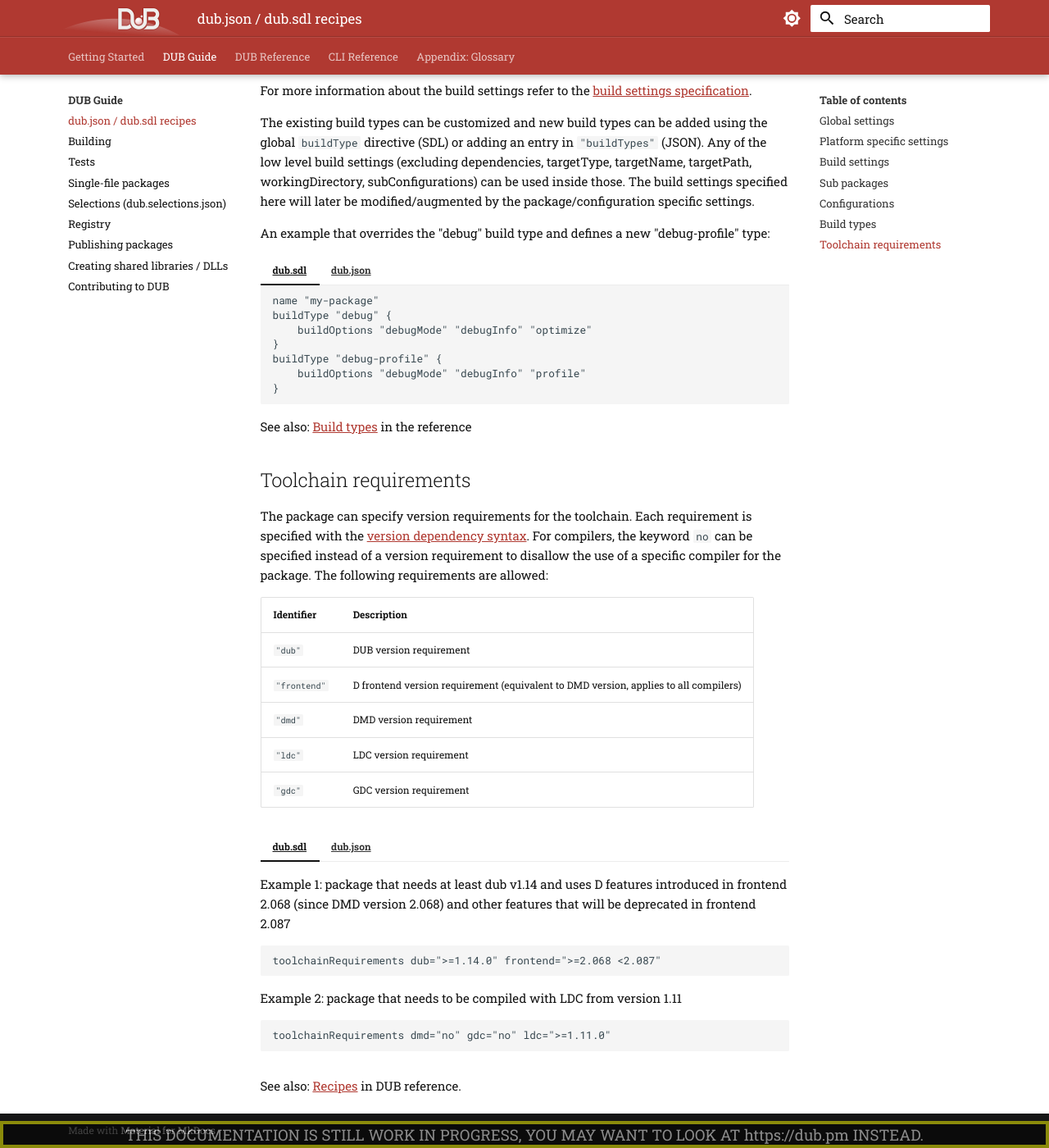
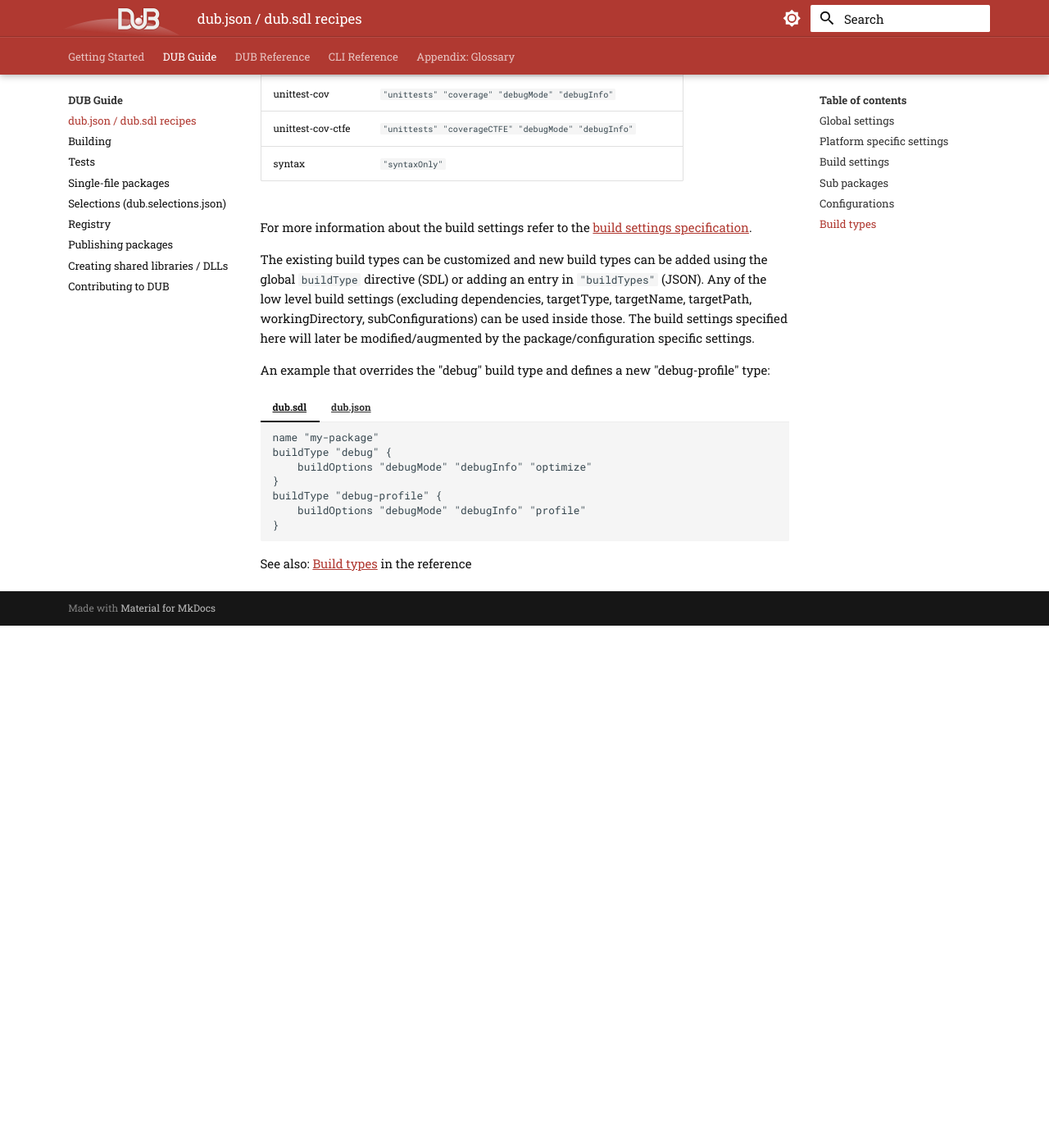
Before and after one commit to WebFreak001/dub-docs-v2, an MkDocs documentation site: the page built from docs/dub-guide/recipe.md, in a window 1280 px wide and 1400 px high, scrolled down 10237 px. Shown: the whole window at 82% size. Built offline with MkDocs 1.6.1 and Material for MkDocs 9.7.7, drawn with Linux system fonts in a browser that asks for light colours; comment, search, counter and statistics services are not loaded; after the commit the page ends 11000 px from its top, so only the background shows below that; some of the changed text lies outside the part shown.

Commit message:
small fixes, add reference/recipe, remove footer

````diff
--- a/docs/dub-guide/recipe.md
+++ b/docs/dub-guide/recipe.md
@@ -453,56 +459,3 @@ An example that overrides the "debug" build type and defines a new "debug-profil
     ```
 
 See also: [Build types](../dub-reference/buildtypes.md) in the reference
-
-## Toolchain requirements
-
-The package can specify version requirements for the toolchain. Each requirement is specified with the [version dependency syntax](../dub-reference/dependencies.md). For compilers, the keyword `no` can be specified instead of a version requirement to disallow the use of a specific compiler for the package. The following requirements are allowed:
-
-| Identifier | Description |
-| ---------- | ----------- |
-| `"dub"`    | DUB version requirement |
-|`"frontend"`| D frontend version requirement (equivalent to DMD version, applies to all compilers) |
-| `"dmd"`    | DMD version requirement |
-| `"ldc"`    | LDC version requirement |
-| `"gdc"`    | GDC version requirement |
-
-=== "dub.sdl"
-
-    Example 1: package that needs at least dub v1.14 and uses D features introduced in frontend 2.068 (since DMD version 2.068) and other features that will be deprecated in frontend 2.087
-
-    ```sdl
-    toolchainRequirements dub=">=1.14.0" frontend=">=2.068 <2.087"
-    ```
-
-    Example 2: package that needs to be compiled with LDC from version 1.11
-
-    ```sdl
-    toolchainRequirements dmd="no" gdc="no" ldc=">=1.11.0"
-    ```
-
-=== "dub.json"
-
-    Example 1: package that needs at least dub v1.14 and uses D features introduced in frontend 2.068 (since DMD version 2.068) and other features that will be deprecated in frontend 2.087
-
-    ```json
-    {
-        "toolchainRequirements": {
-            "dub": ">=1.14.0",
-            "frontend": ">=2.068 <2.087"
-        }
-    }
-    ```
-
-    Example 2: package that needs to be compiled with LDC from version 1.11
-
-    ```json
-    {
-        "toolchainRequirements": {
-            "dmd": "no",
-            "gdc": "no",
-            "ldc": ">=1.11"
-        }
-    }
-    ```
-
-See also: [Recipes](../dub-reference/recipe.md) in DUB reference.
--- a/docs/stylesheets/extra.css
+++ b/docs/stylesheets/extra.css
@@ -192,21 +192,6 @@ body:not([data-md-color-scheme="slate"]) .md-search__input::placeholder {
     mask-image: var(--md-admonition-icon--cli);
 }
 
-body:after {
-    content: "THIS DOCUMENTATION IS STILL WORK IN PROGRESS, YOU MAY WANT TO LOOK AT https://dub.pm INSTEAD.";
-    display: block;
-    position: fixed;
-    left: 0;
-    bottom: 0;
-    right: 0;
-    text-align: center;
-    border: 4px solid yellow;
-    background-color: black;
-    color: white;
-    font-size: 14pt;
-    opacity: 0.5;
-}
-
 /* install page OS icons */
 
 div.install {
--- a/mkdocs.yml
+++ b/mkdocs.yml
@@ -72,6 +72,7 @@ nav:
     - dub-guide/plugins_dlls.md
     - dub-guide/contributing.md
   - "DUB Reference":
+    - dub-reference/recipe.md
     - dub-reference/build_settings.md
     - dub-reference/buildtypes.md
     - dub-reference/configurations.md
@@ -82,7 +83,6 @@ nav:
     - dub-reference/hooks.md
     - dub-reference/output_target.md
     - dub-reference/platform_specifications.md
-    - dub-reference/recipe.md
     - dub-reference/registries.md
     - dub-reference/settings.md
     - dub-reference/suppliers.md
````
Also changed, not shown: other parts of docs/dub-guide/recipe.md (+6 -0 lines), docs/dub-reference/dependencies.md (+9 -0 lines), docs/dub-reference/recipe.md (+88 -0 lines), docs/dub-reference/subpackages.md (+2 -0 lines).
